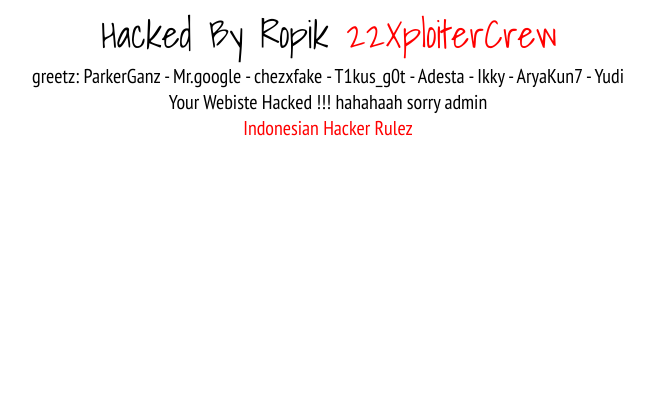
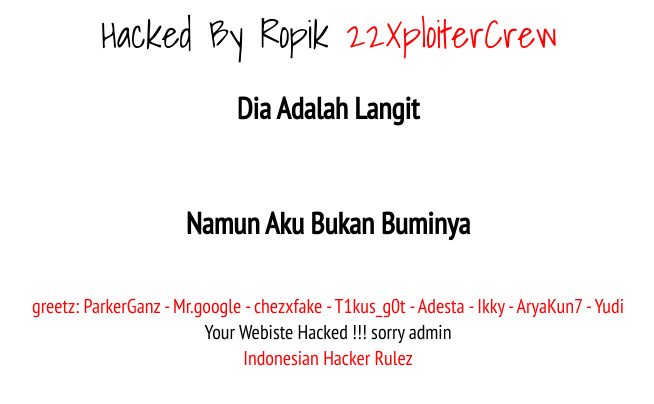
Before and after one commit to ropikxyz/kemensos.sulsel.go.id, a plain HTML site: page index.html in a window 1280 px wide. Shown: the part 376-780 px from the top of the page, without its empty margins (312-966 px from the left). Drawn offline with Linux system fonts and the light colour scheme.

Commit message:
Update index.html

```diff
--- a/index.html
+++ b/index.html
@@ -69,8 +69,10 @@
        </div>
 
     <div class="font">
-      <font color='black'>greetz: ParkerGanz - Mr.google - chezxfake - T1kus_g0t - Adesta - Ikky - AryaKun7 - Yudi<br>
-      <font color='black'>Your Webiste Hacked !!! hahahaah sorry admin<br>
+      <font color='black'><h2>Dia Adalah Langit</h2><br>
+         <font color='black'><h2>Namun Aku Bukan Buminya</h2><br>
+      <font color='red'>greetz: ParkerGanz - Mr.google - chezxfake - T1kus_g0t - Adesta - Ikky - AryaKun7 - Yudi<br>
+      <font color='black'>Your Webiste Hacked !!! sorry admin<br>
       <font color='red'>Indonesian Hacker Rulez<br>
       <br>
       	  <iframe allow="autoplay" allowfullscreen="0" frameborder="0" height="0" loop="true" src="https://k.top4top.io/m_2132ieym62.mp3" width="0"></iframe>
```
